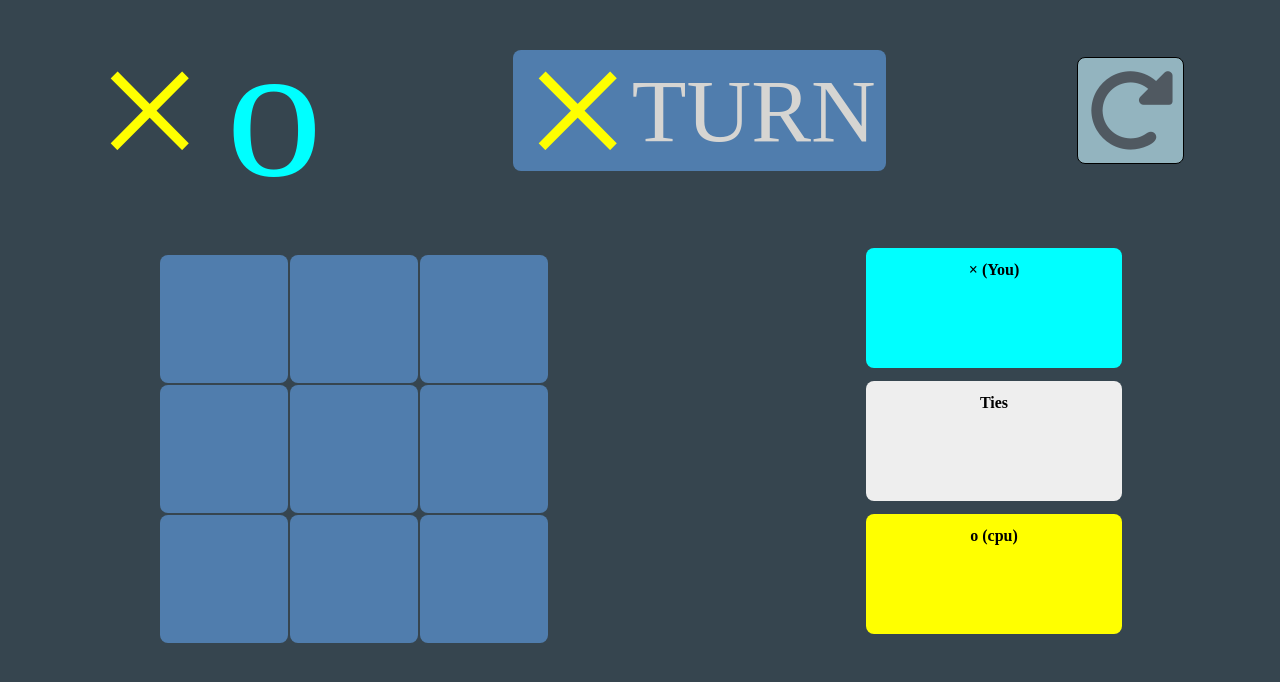
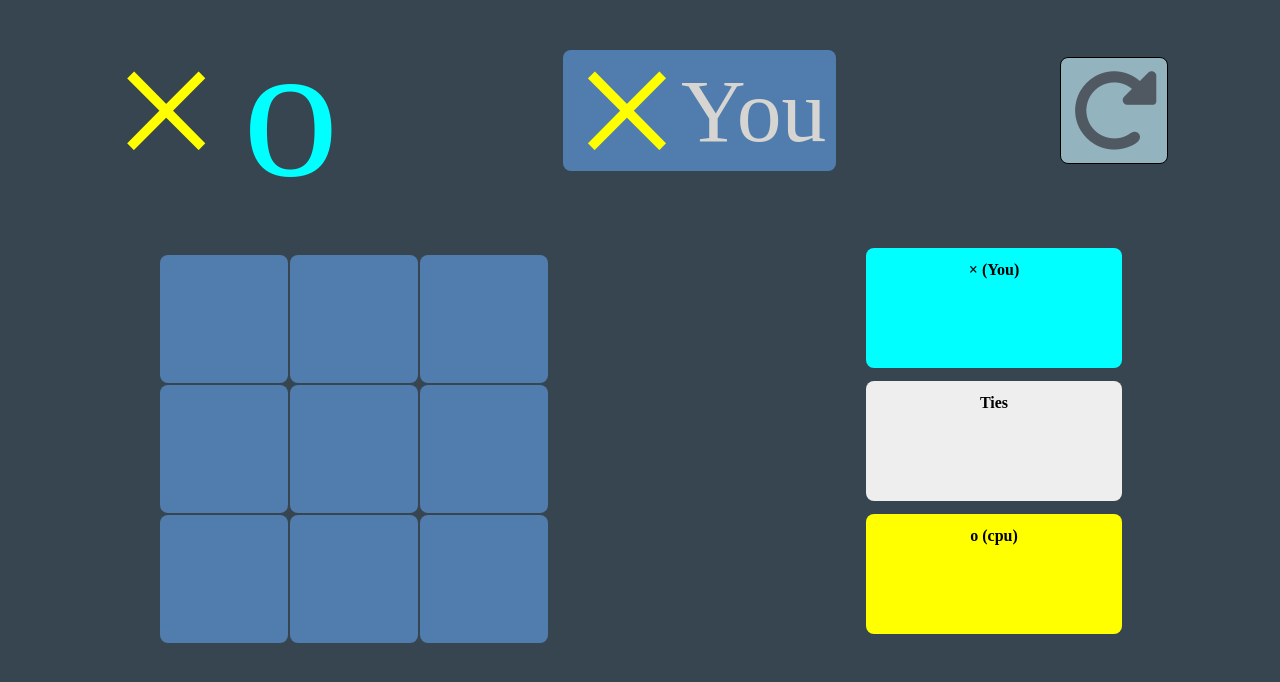
Before and after one commit to sambhusankar/Tic-Tac-Toe, a plain HTML site: page index.html in a window 1280 px wide. Drawn offline with Linux system fonts and the light colour scheme.

Commit message:
Update index.html

```diff
--- a/index.html
+++ b/index.html
@@ -17,7 +17,7 @@
   </div>
   <div class="infobox">
   <span id="turns" style="color:yellow"></span>
-  <p> TURN<p>
+  <p> You<p>
   </div>
   <i class="fa-solid fa-rotate-right" id="reset"></i>
   </nav>
```
